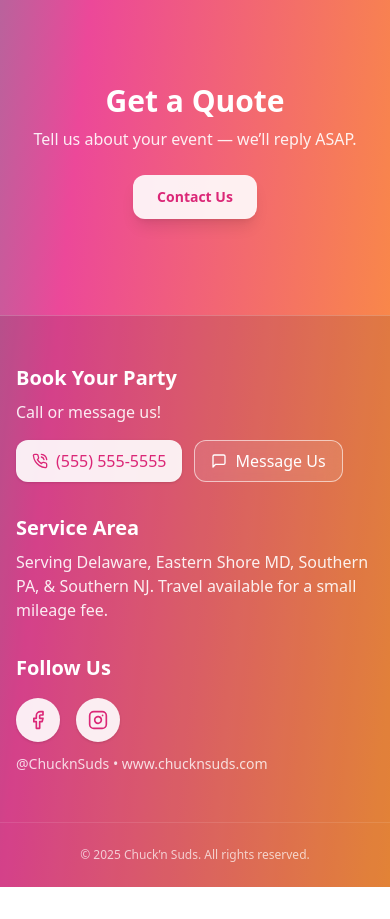
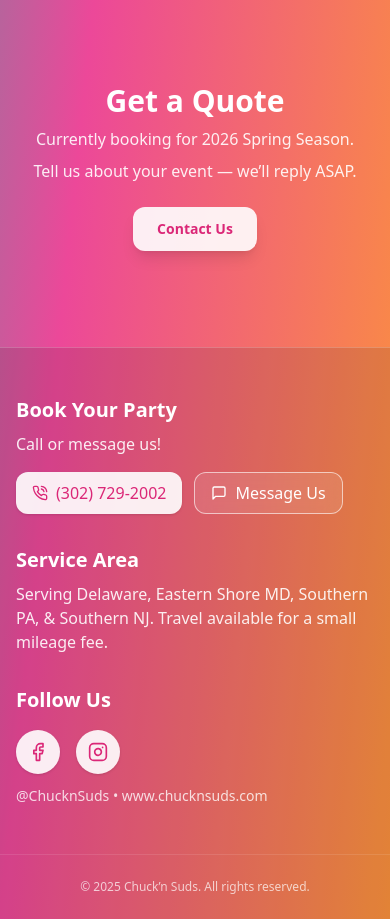
Before and after one commit to shevchuck/chuckn-suds, a React (Vite) app: page / in a window 390 px wide. Shown: the part 2900-3819 px from the top of the page. Before the commit the page ends 3787 px from the top, so only its background shows below. Built offline with nearby package versions, Linux system fonts and the light colour scheme.

Commit message:
Update phone

```diff
--- a/src/App.jsx
+++ b/src/App.jsx
@@ -200,6 +200,7 @@ export default function App() {
       {/* CONTACT FORM (toggle) */}
       <section id="contact-form" className="mx-auto max-w-4xl px-4 py-16 text-center">
         <h2 className="text-3xl font-extrabold md:text-4xl">Get a Quote</h2>
+        <p className="mt-2 text-white/90">Currently booking for 2026 Spring Season.</p>
         <p className="mt-2 text-white/90">Tell us about your event — we’ll reply ASAP.</p>
 
         {!showForm && !submitted && (
@@ -246,10 +247,10 @@ export default function App() {
             <p className="mt-2 text-white/90">Call or message us!</p>
             <div className="mt-4 flex flex-wrap gap-3">
               <a
-                href="tel:+1-555-555-5555"
+                href="tel:+1-302-729-2002"
                 className="inline-flex items-center gap-2 rounded-xl bg-white/90 px-4 py-2 text-pink-600 shadow hover:bg-white"
               >
-                <PhoneCall className="h-4 w-4" /> (555) 555-5555
+                <PhoneCall className="h-4 w-4" /> (302) 729-2002
               </a>
               <a
                 href="https://m.me/ChucknSuds"
```
Also changed, not shown: 1 other file (tests, documents, lock files or other folders).
